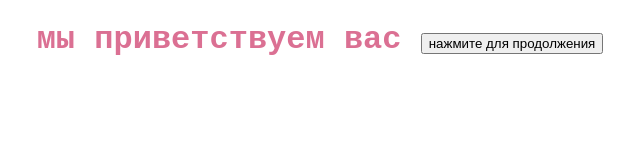
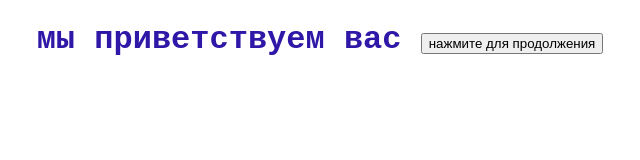
Before and after one commit to Nazar3d/start, a plain HTML site: page index.html in a window 1280 px wide. Shown: the whole page, without its empty margins (320-960 px from the left). Drawn offline with Linux system fonts and the light colour scheme.

Commit message:
Add files via upload

```diff
--- a/index.css
+++ b/index.css
@@ -1,5 +1,5 @@
 h1 {
     font-family: 'Courier New', Courier, monospace;
     text-align: center;
-    color: palevioletred;
+    color: rgb(47, 23, 167);
 }
```
